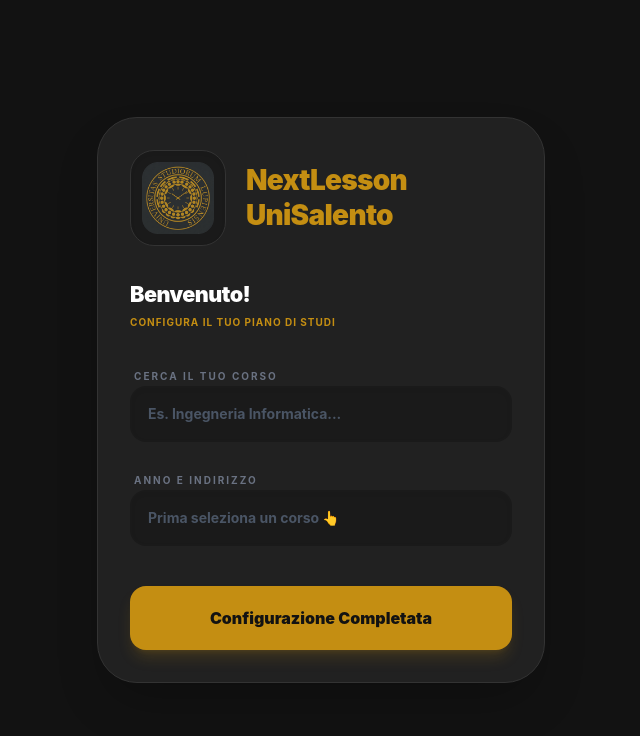
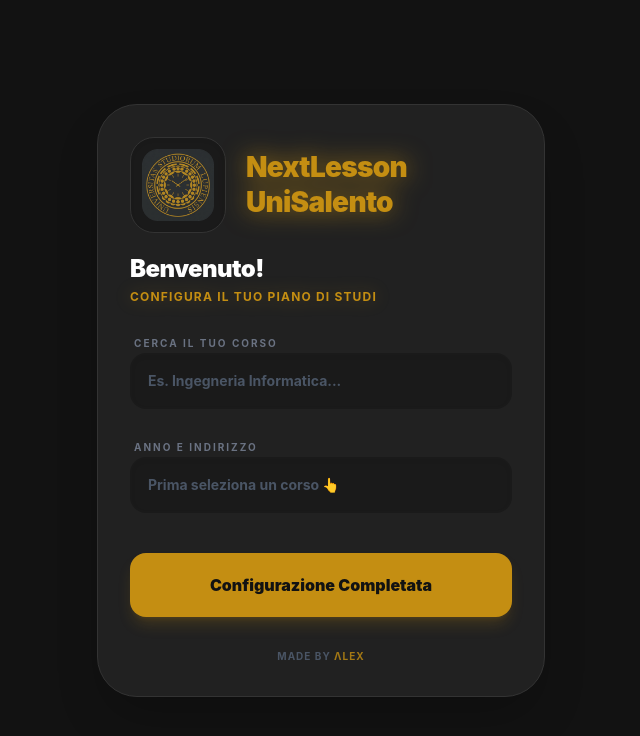
Before and after one commit to DiNataleAlessandro/orario-unisalento, a React (Vite) app: page /onboarding in a window 1280 px wide. Shown: the top 736 px of the page, without its empty margins (319-959 px from the left). Built offline with nearby package versions, Linux system fonts and the light colour scheme.

Commit message:
feat: rebranding in NextLesson UniSalento onboarding 2

```diff
--- a/src/pages/Onboarding.tsx
+++ b/src/pages/Onboarding.tsx
@@ -128,20 +128,22 @@
     <div className="min-h-screen bg-[#121212] flex flex-col items-center justify-center p-6 font-sans">
       <div className="bg-[#212121] p-8 rounded-[2.5rem] shadow-2xl w-full max-w-md border border-[#333333]">
 
-        {/* HEADER CON LOGO E TITOLO BRANDIZZATO */}
-        <div className="mb-8">
-          <div className="flex items-center gap-5 mb-8">
+        {/* HEADER CON LOGO E TITOLO BRANDIZZATO GLOW */}
+        <div className="mb-6">
+          <div className="flex items-center gap-5 mb-5">
             <div className="bg-[#1a1a1a] border border-[#333] w-24 h-24 rounded-[1.5rem] flex items-center justify-center shrink-0 shadow-inner overflow-hidden">
               <img src={logoUnisalento} alt="Logo UniSalento" className="w-[4.5rem] h-[4.5rem] object-contain opacity-90" />
             </div>
-            <h1 className="text-[1.75rem] font-black text-[#c48e12] leading-tight tracking-tight">
+            {/* Effetto Neon/Glow applicato qui con drop-shadow */}
+            <h1 className="text-[1.75rem] font-black text-[#c48e12] leading-tight tracking-tight drop-shadow-[0_0_12px_rgba(196,142,18,0.7)]">
               NextLesson<br/>UniSalento
             </h1>
           </div>
 
-          <div className="text-left">
-            <h2 className="text-[1.35rem] font-black text-white tracking-tight">Benvenuto!</h2>
-            <p className="text-[#c48e12] mt-1 font-bold tracking-widest text-[10px] uppercase">
+          {/* Testi Ingranditi e spostati più in alto */}
+          <div className="text-left mt-2">
+            <h2 className="text-2xl font-black text-white tracking-tight">Benvenuto!</h2>
+            <p className="text-[#c48e12] mt-1 font-bold tracking-widest text-xs uppercase drop-shadow-[0_0_8px_rgba(196,142,18,0.3)]">
               Configura il tuo piano di studi
             </p>
           </div>
@@ -201,6 +203,14 @@
           >
             Configurazione Completata
           </button>
+
+          {/* FIRMA DELL'AUTORE */}
+          <div className="pt-2 text-center">
+            <p className="text-[10px] font-bold text-gray-600 tracking-widest uppercase">
+              made by <span className="text-[#c48e12]/80">Λlεx</span>
+            </p>
+          </div>
+
         </div>
       </div>
     </div>
```
